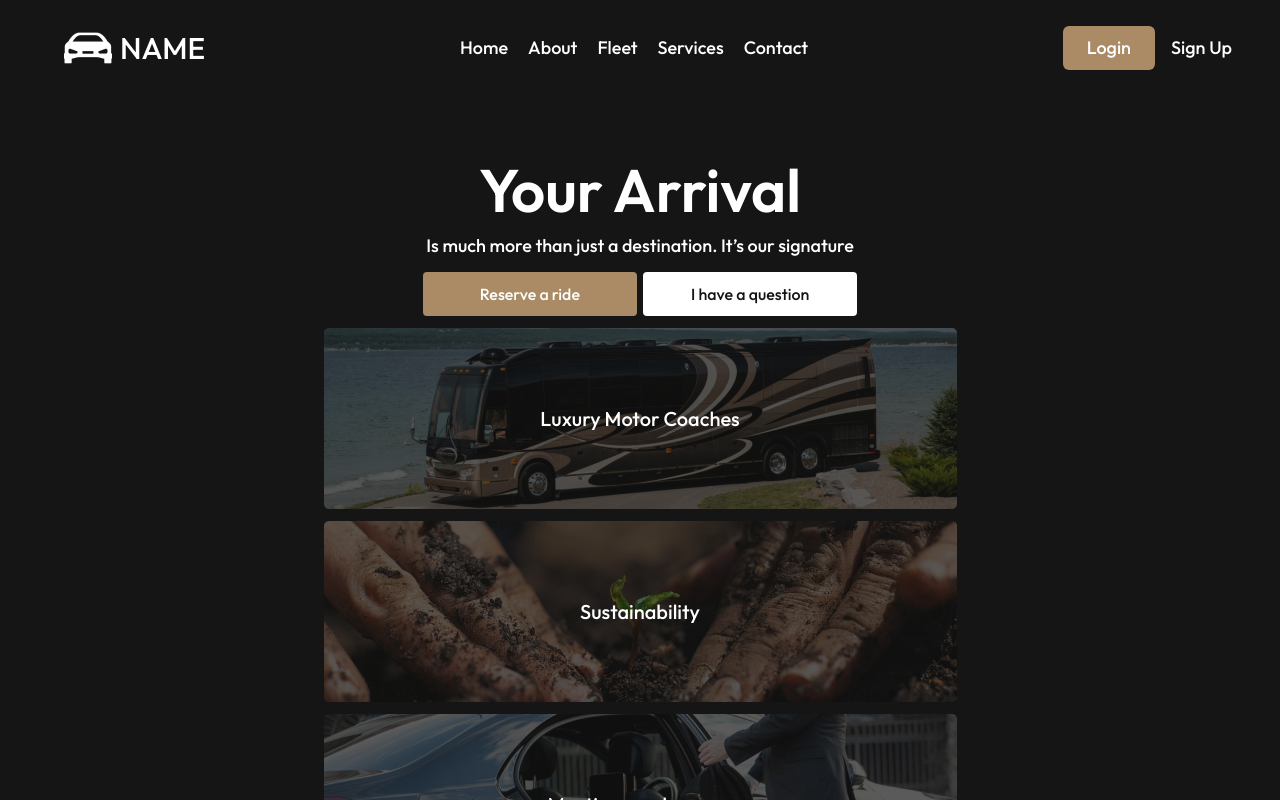
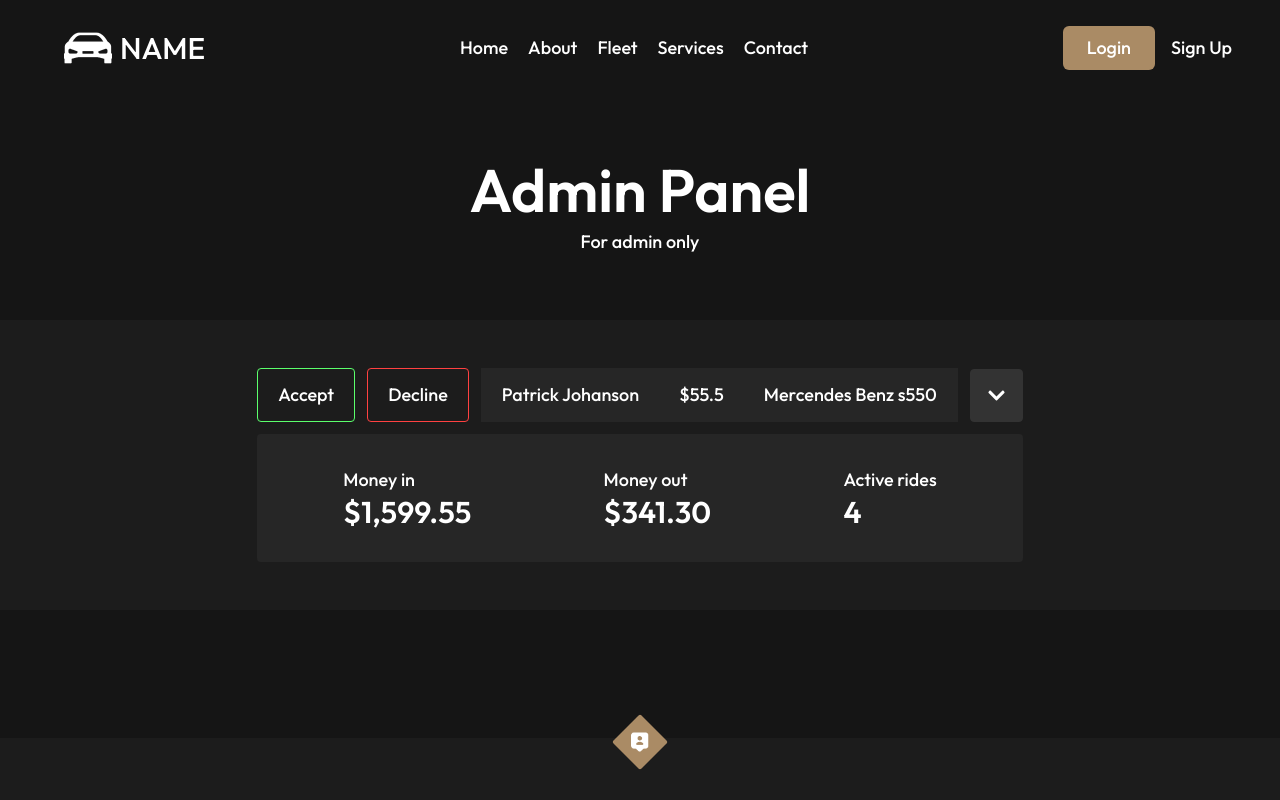
Before and after one commit to Nithishpandian/car-chauffeur, a React (Vite) app in the folder client/: page /admin in a window 1280 px wide. Shown: the top 800 px of the page. Built offline with nearby package versions, Linux system fonts and the light colour scheme.

Commit message:
added admin ui

```diff
--- a/client/src/App.jsx
+++ b/client/src/App.jsx
@@ -5,6 +5,7 @@ import Home from "./pages/home/Home";
 import About from "./pages/about/About";
 import BookNow from "./pages/book-now/BookNow";
 import Contact from "./pages/contact/Contact";
+import Admin from "./pages/admin/Admin";
 
 function App() {
   return (
@@ -16,6 +17,7 @@ function App() {
         <Route path="/about" element={<About />} />
         <Route path="/book-now" element={<BookNow />} />
         <Route path="/contact" element={<Contact />} />
+        <Route path="/admin" element={<Admin />} />
         <Route path="*" element={<Home />} />
       </Routes>
     </div>
--- /dev/null
+++ b/client/src/components/admin/AdminContainer.jsx
@@ -0,0 +1,47 @@
+import React from "react";
+import { motion } from "framer-motion";
+import CarService from "../common/CarService";
+import AdminPanel from "./AdminPanel";
+const AdminContainer = () => {
+  const animationVariantFadeIn = {
+    initial: {
+      opacity: 0,
+      y: 0,
+    },
+    animate: {
+      opacity: 1,
+      y: 0,
+      transition: {
+        duration: 1.5,
+        ease: "easeInOut",
+      },
+    },
+  };
+  return (
+    <div className=" text-white">
+      <motion.div
+        variants={animationVariantFadeIn}
+        initial="initial"
+        whileInView={"animate"}
+        viewport={{
+          once: true,
+        }}
+      >
+        <div className=" flex flex-col items-center justify-center gap-2 py-16 px-4">
+          <h1 className=" font-semibold text-4xl sm:text-5xl md:text-6xl">
+            Admin Panel
+          </h1>
+          <p className=" text-sm sm:text-base md:text-lg font-medium">
+            For admin only
+          </p>
+        </div>
+        <AdminPanel />
+      </motion.div>
+      <div className=" mt-32">
+        <CarService />
+      </div>
+    </div>
+  );
+};
+
+export default AdminContainer;
--- /dev/null
+++ b/client/src/components/admin/AdminPanel.jsx
@@ -0,0 +1,17 @@
+import React from "react";
+import AdminPanelAnalytics from "./AdminPanelAnalytics";
+import { FaChevronDown } from "react-icons/fa";
+import AdminPanelTable from "./AdminPanelTable";
+
+const AdminPanel = () => {
+  return (
+    <div className="bg-backgroundSlate flex flex-col items-center justify-center py-12  px-2 lg:px-6 ">
+      <div className=" flex flex-col gap-3">
+        <AdminPanelTable />
+        <AdminPanelAnalytics />
+      </div>
+    </div>
+  );
+};
+
+export default AdminPanel;
--- /dev/null
+++ b/client/src/components/admin/AdminPanelAnalytics.jsx
@@ -0,0 +1,30 @@
+import React from "react";
+
+const AdminPanelAnalytics = () => {
+  return (
+    <div className=" bg-backgroundGray rounded py-8 px-4 sm:px-10 flex justify-around items-center gap-3 sm:gap-10">
+      <div>
+        <div className=" text-lg font-medium">Money in</div>
+        <div className=" text-xl sm:text-2xl md:text-3xl font-semibold">$1,599.55</div>
+      </div>
+      <div>
+        <div className=" text-lg font-medium">Money out</div>
+        <div className=" text-xl sm:text-2xl md:text-3xl font-semibold">$341.30</div>
+      </div>
+      <div>
+        <div className=" text-sm sm:text-base md:text-lg font-medium">Active rides</div>
+        <div className=" text-xl sm:text-2xl md:text-3xl font-semibold">4</div>
+      </div>
+      {/* <div>
+        <div className=" text-lg font-medium">Rides in 24h</div>
+        <div className=" text-3xl font-semibold">39</div>
+      </div>
+      <div>
+        <div className=" text-lg font-medium">Active drivers</div>
+        <div className=" text-3xl font-semibold">19</div>
+      </div> */}
+    </div>
+  );
+};
+
+export default AdminPanelAnalytics;
--- /dev/null
+++ b/client/src/components/admin/AdminPanelTable.jsx
@@ -0,0 +1,51 @@
+import React, { useState } from "react";
+import { FaChevronDown } from "react-icons/fa";
+
+const AdminPanelTable = () => {
+  const [open, setOpen] = useState(false);
+  return (
+    <div className=" flex flex-col gap-2">
+      <div className=" text-sm md:text-lg grid grid-cols-6 sm:flex items-center gap-3 font-medium">
+        <button className=" col-span-3 sm:col-span-1 border border-[#5BFF6C] py-3 px-3 lg:px-5 rounded text-white bg-transparent">
+          Accept
+        </button>
+        <button className="col-span-3 sm:col-span-1 border border-[#FF4141] py-3 px-3 lg:px-5 rounded text-white bg-transparent">
+          Decline
+        </button>
+        <div className="col-span-5 sm:col-span-1 border border-backgroundGray bg-backgroundGray flex items-center justify-around py-3 px-3 md:px-5 gap-3 md:gap-10">
+          <h1>Patrick Johanson</h1>
+          <h1>$55.5</h1>
+          <h1>Mercendes Benz s550</h1>
+        </div>
+        <button
+          onClick={() => setOpen(!open)}
+          className=" flex items-center justify-center p-[14px] md:p-4 border border-[#333333] bg-[#333333] rounded text-white"
+        >
+          <FaChevronDown
+            className={` ${open ? " rotate-180" : " rotate-0"} text-[17px] md:text-[19px]`}
+          />
+        </button>
+      </div>
+      <div
+        className={` ${
+          open ? " flex" : "hidden"
+        } font-medium text-sm sm:text-base md:text-lg bg-backgroundGray rounded py-10 px-4 sm:px-5 md:px-7 lg:px-14 items-center justify-around gap-4 sm:gap-5 md:gap-9 lg:gap-10`}
+      >
+        <div>
+          <h1>Location: Washington, DC</h1>
+          <p className=" underline">Check it live</p>
+        </div>
+        <div>
+          <h1>Driver: Rodriguez Alsort</h1>
+          <p className=" underline">Check stats</p>
+        </div>
+        <div>
+          <h1>Ride estimated length</h1>
+          <p>0hr 46m 25s</p>
+        </div>
+      </div>
+    </div>
+  );
+};
+
+export default AdminPanelTable;
--- a/client/src/components/auth/signup/SignupComponent.jsx
+++ b/client/src/components/auth/signup/SignupComponent.jsx
@@ -55,6 +55,22 @@ const SignupComponent = () => {
       >
         <h1 className=" font-semibold text-4xl mb-3">Sign Up</h1>
         <input
+          type="text"
+          name="fullname"
+          onChange={handleChange}
+          placeholder="Full Name"
+          className=" bg-backgroundGray p-4 placeholder:text-white text-white rounded w-full focus-within:outline-none"
+          required
+        />
+        <input
+          type="number"
+          name="phone"
+          onChange={handleChange}
+          placeholder="Phone Number"
+          className=" bg-backgroundGray p-4 placeholder:text-white text-white rounded w-full focus-within:outline-none"
+          required
+        />
+        <input
           type="email"
           name="email"
           onChange={handleChange}
--- a/client/src/components/home/ArrivalContainer.jsx
+++ b/client/src/components/home/ArrivalContainer.jsx
@@ -2,10 +2,10 @@ import React from "react";
 import motorImg from "../../assets/images/motor-arrival.png";
 import sustainabilityImg from "../../assets/images/sustainability-arrival.png";
 import meetingImg from "../../assets/images/meeting-arrival.png";
+import { Link } from "react-router-dom";
 import { motion } from "framer-motion";
 
 const ArrivalContainer = () => {
-
   const animationVariantFadeIn = {
     initial: {
       opacity: 0,
@@ -38,9 +38,12 @@ const ArrivalContainer = () => {
         Is much more than just a destination. It’s our signature
       </p>
       <div className=" text-sm sm:text-base font-medium grid grid-cols-2 items-center gap-1.5">
-        <button className=" text-white bg-lightCholocate py-2 sm:py-[10px] px-5 sm:px-12 w-full rounded">
+        <Link
+          to={"/book-now"}
+          className=" text-white bg-lightCholocate py-2 sm:py-[10px] px-5 sm:px-12 w-full rounded"
+        >
           Reserve a ride
-        </button>
+        </Link>
         <button className=" text-backgroundBlack bg-white py-2 sm:py-[10px] px-5 sm:px-12 w-full rounded">
           I have a question
         </button>
--- /dev/null
+++ b/client/src/pages/admin/Admin.jsx
@@ -0,0 +1,16 @@
+import React from "react";
+import Navbar from "../../components/common/Navbar";
+import AdminContainer from "../../components/admin/AdminContainer";
+import Footer from "../../components/common/Footer";
+
+const Admin = () => {
+  return (
+    <div>
+      <Navbar />
+      <AdminContainer />
+      <Footer />
+    </div>
+  );
+};
+
+export default Admin;
```
